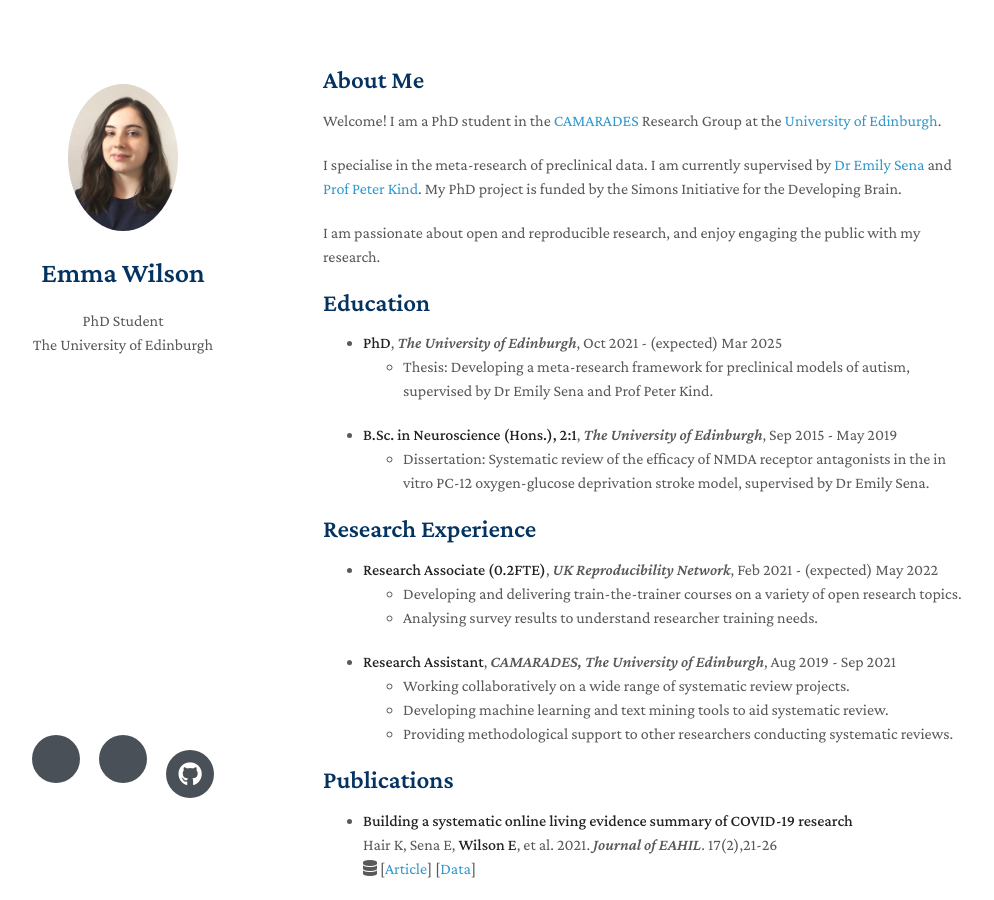
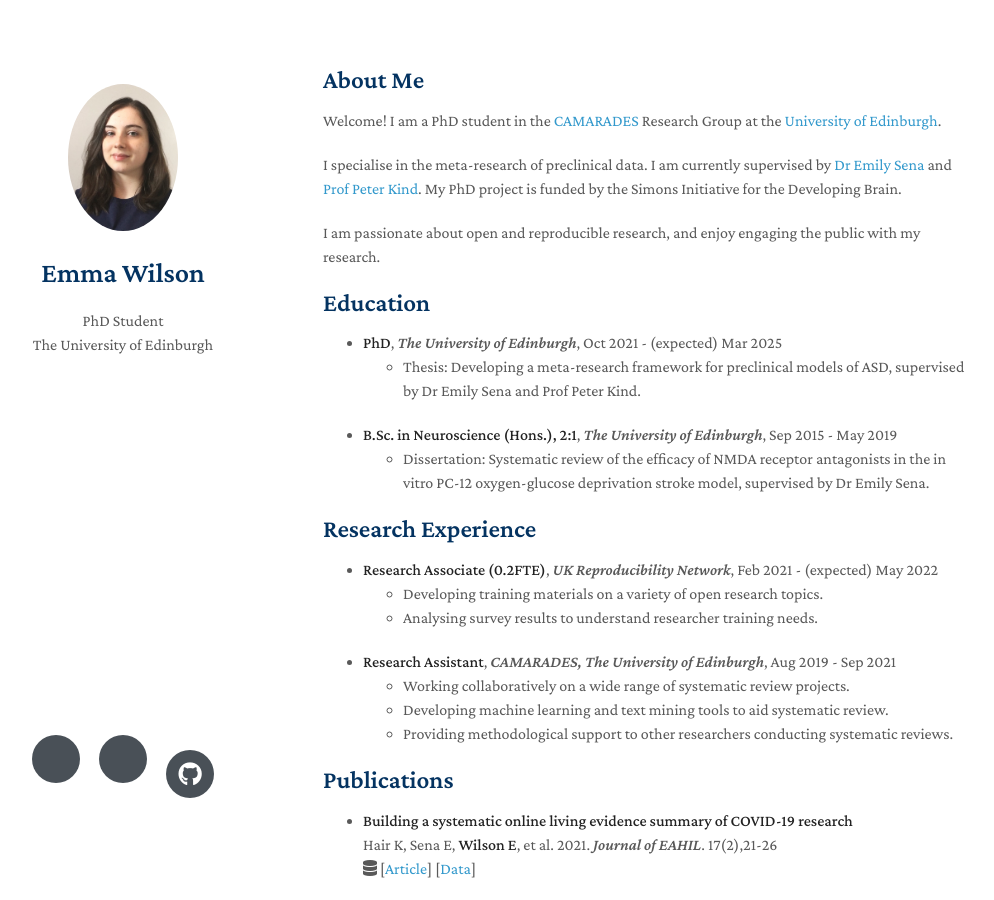
Before and after one commit to emma-wilson/emma-wilson.github.io, a Jekyll site: the page built from index.md, in a window 1280 px wide and 900 px high. Shown: the whole window, without its empty margins (147-1141 px from the left). Built offline with Jekyll 4.4.1, drawn with Linux system fonts in a browser that asks for light colours; nearby versions of some CDN libraries; a style sheet for code colours, icons or effects is not loaded; our own code applies the rules of GitHub Pages for plain Markdown files; some of the changed text lies outside the part shown.

Commit message:
Update index.md

```diff
--- a/index.md
+++ b/index.md
@@ -14,7 +14,7 @@ I am passionate about open and reproducible research, and enjoy engaging the pub
 
 - **PhD**, *The University of Edinburgh*, Oct 2021 - (expected) Mar 2025
   <br>
-  - Thesis: Developing a meta-research framework for preclinical models of autism, supervised by Dr Emily Sena and Prof Peter Kind.
+  - Thesis: Developing a meta-research framework for preclinical models of ASD, supervised by Dr Emily Sena and Prof Peter Kind.
 
 - **B.Sc. in Neuroscience (Hons.), 2:1**, *The University of Edinburgh*, Sep 2015 - May 2019
   <br>
@@ -24,7 +24,7 @@ I am passionate about open and reproducible research, and enjoy engaging the pub
 
 - **Research Associate (0.2FTE)**, *UK Reproducibility Network*, Feb 2021 - (expected) May 2022
   <br>
-  - Developing and delivering train-the-trainer courses on a variety of open research topics.
+  - Developing training materials on a variety of open research topics.
   - Analysing survey results to understand researcher training needs.
 
 - **Research Assistant**, *CAMARADES, The University of Edinburgh*, Aug 2019 - Sep 2021
```
Also changed, not shown: other parts of index.md (+7 -3 lines).
